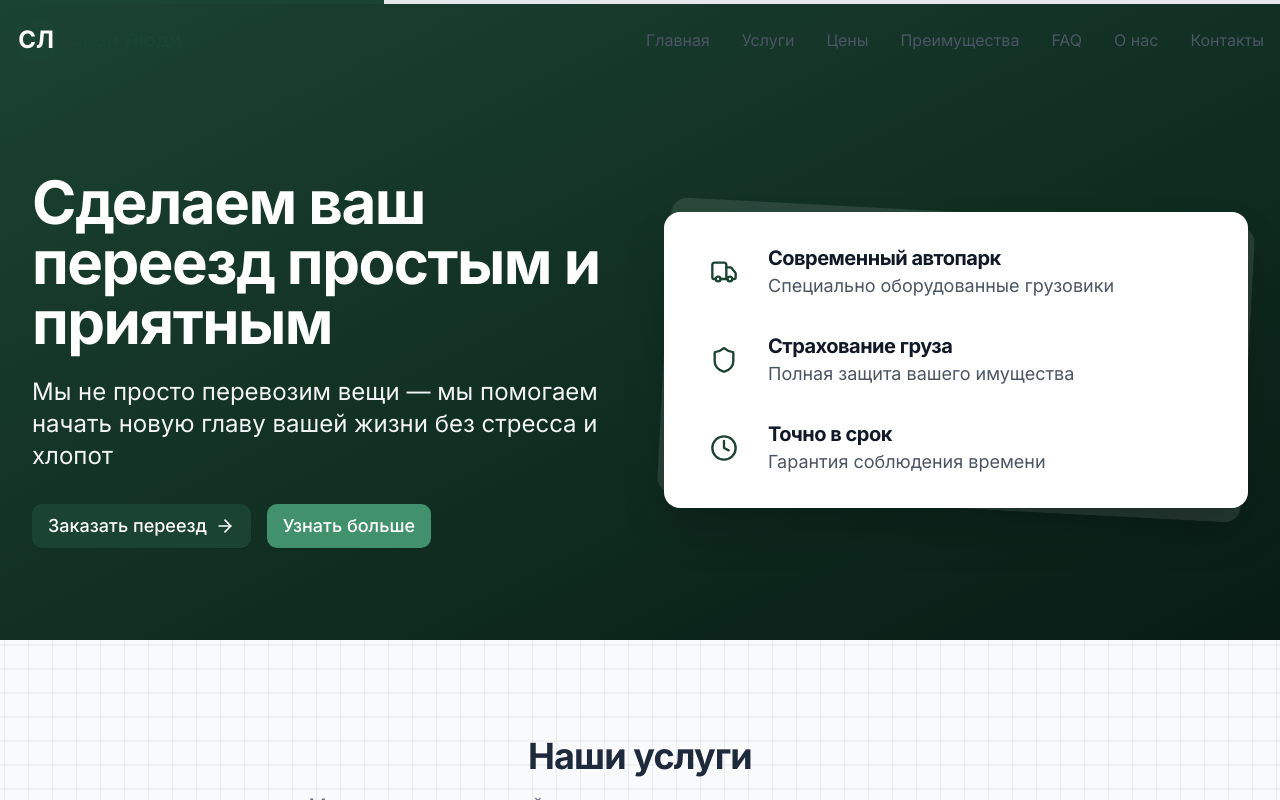
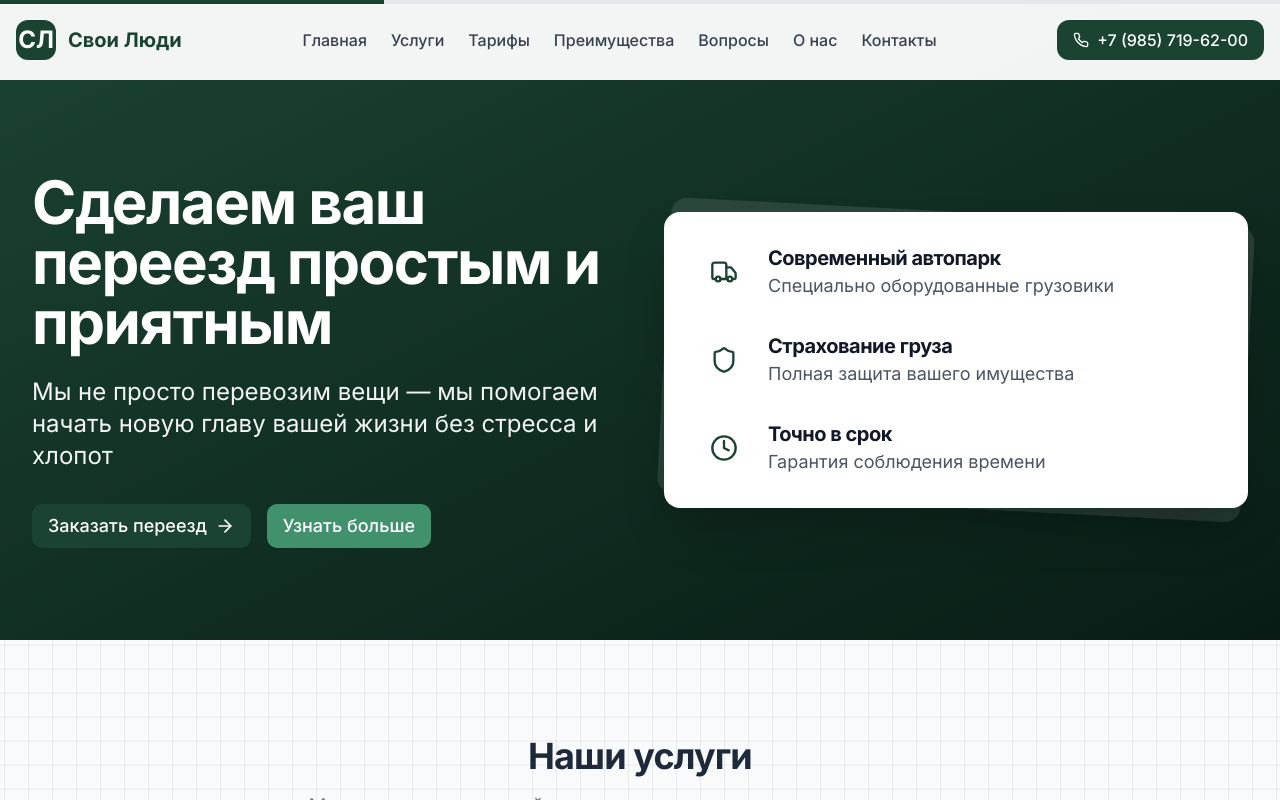
Before and after one commit to lesha358/svoiludi, a Next.js app: page / in a window 1280 px wide. Shown: the top 800 px of the page. Built offline with nearby package versions, Linux system fonts and the light colour scheme.

Commit message:
Исправлена навигация в Header: добавлена корректная обработка переходов между страницами

```diff
--- a/src/components/layout/Header.tsx
+++ b/src/components/layout/Header.tsx
@@ -2,51 +2,50 @@
 
 import { useState, useEffect } from 'react'
 import Link from 'next/link'
-import { useRouter } from 'next/navigation'
 import { Menu, X, Phone } from 'lucide-react'
 import { Button } from '@/components/ui/button'
 import { motion, AnimatePresence } from 'framer-motion'
 
-const navItems = [
-  { href: '/', label: 'Главная' },
-  { href: '/services', label: 'Услуги' },
-  { href: '/pricing', label: 'Цены' },
-  { href: '/advantages', label: 'Преимущества' },
-  { href: '/faq', label: 'FAQ' },
-  { href: '/about', label: 'О нас' },
-  { href: '/contacts', label: 'Контакты' }
-]
-
 export function Header() {
   const [isMenuOpen, setIsMenuOpen] = useState(false)
   const [isScrolled, setIsScrolled] = useState(false)
-  const router = useRouter()
 
   useEffect(() => {
     const handleScroll = () => {
-      setIsScrolled(window.scrollY > 0)
+      setIsScrolled(window.scrollY > 20)
     }
     window.addEventListener('scroll', handleScroll)
     return () => window.removeEventListener('scroll', handleScroll)
   }, [])
 
+  const navItems = [
+    { href: '/', label: 'Главная' },
+    { href: '/services', label: 'Услуги' },
+    { href: '/pricing', label: 'Тарифы' },
+    { href: '/advantages', label: 'Преимущества' },
+    { href: '/faq', label: 'Вопросы' },
+    { href: '/about', label: 'О нас' },
+    { href: '/contacts', label: 'Контакты' }
+  ]
+
   const handleNavClick = (href: string) => {
     setIsMenuOpen(false)
     if (href === '/') {
-      if (window.location.pathname === '/') {
-        window.scrollTo({ top: 0, behavior: 'smooth' })
-      } else {
-        router.push(href)
-      }
+      window.scrollTo({ top: 0, behavior: 'smooth' })
     } else {
-      router.push(href)
+      // Для остальных страниц используем обычную навигацию
+      window.location.href = href
     }
   }
 
   return (
-    <header className={`fixed top-0 left-0 right-0 z-50 transition-all duration-300 ${
-      isScrolled ? 'bg-white/80 backdrop-blur-sm shadow-sm' : 'bg-transparent'
-    }`}>
+    <header
+      className={`fixed w-full z-50 transition-all duration-300 ${
+        isScrolled
+          ? 'bg-white/80 backdrop-blur-md shadow-sm'
+          : 'bg-white/95 backdrop-blur-sm'
+      }`}
+    >
       <div className="container mx-auto px-4">
         <div className="flex items-center justify-between h-20">
           <Link
@@ -60,18 +59,33 @@ export function Header() {
           </Link>
 
           {/* Desktop Navigation */}
-          <nav className="hidden md:flex items-center space-x-8">
+          <nav className="hidden md:flex items-center space-x-6">
             {navItems.map((item) => (
-              <button
+              <Link
                 key={item.href}
-                onClick={() => handleNavClick(item.href)}
-                className="text-gray-600 hover:text-primary transition-colors relative group"
+                href={item.href}
+                onClick={(e) => {
+                  e.preventDefault()
+                  handleNavClick(item.href)
+                }}
+                className={`text-base font-medium relative group ${
+                  isScrolled ? 'text-gray-700' : 'text-gray-700'
+                }`}
               >
                 {item.label}
-                <span className="absolute bottom-0 left-0 w-full h-0.5 bg-primary transform scale-x-0 group-hover:scale-x-100 transition-transform duration-300" />
-              </button>
+                <span className="absolute bottom-0 left-0 w-full h-0.5 bg-primary opacity-0 group-hover:opacity-100"></span>
+              </Link>
             ))}
           </nav>
+
+          {/* Call Button - Desktop */}
+          <a
+            href="tel:+79857196200"
+            className="hidden md:inline-flex items-center gap-2 bg-primary text-white px-4 py-2 rounded-lg font-medium hover:bg-primary/90 transition-colors"
+          >
+            <Phone className="w-4 h-4" />
+            +7 (985) 719-62-00
+          </a>
 
           {/* Mobile Menu Button */}
           <div className="md:hidden flex items-center gap-4">
@@ -82,8 +96,8 @@ export function Header() {
               <Phone className="w-5 h-5" />
             </a>
             <button
+              className="p-2 rounded-lg transition-colors"
               onClick={() => setIsMenuOpen(!isMenuOpen)}
-              className="p-2 rounded-lg transition-colors"
             >
               {isMenuOpen ? (
                 <X className="h-6 w-6 text-gray-700" />
@@ -98,35 +112,29 @@ export function Header() {
         <AnimatePresence>
           {isMenuOpen && (
             <motion.div
-              initial={{ opacity: 0, y: -20 }}
-              animate={{ opacity: 1, y: 0 }}
-              exit={{ opacity: 0, y: -20 }}
-              className="fixed inset-0 bg-background/95 backdrop-blur-sm z-40"
+              initial={{ opacity: 0, height: 0 }}
+              animate={{ opacity: 1, height: 'auto' }}
+              exit={{ opacity: 0, height: 0 }}
+              transition={{ duration: 0.2 }}
+              className="md:hidden overflow-hidden"
             >
-              <div className="container mx-auto px-4 py-8">
-                <div className="flex justify-between items-center mb-8">
-                  <Link href="/" className="text-2xl font-bold text-primary">
-                    Свои Люди
-                  </Link>
-                  <button
-                    onClick={() => setIsMenuOpen(false)}
-                    className="text-gray-600 hover:text-gray-900"
-                  >
-                    <X className="w-6 h-6" />
-                  </button>
-                </div>
-                <nav className="flex flex-col space-y-4">
+              <nav className="py-4 bg-white shadow-lg rounded-lg mt-2">
+                <div className="flex flex-col space-y-4">
                   {navItems.map((item) => (
-                    <button
+                    <Link
                       key={item.href}
-                      onClick={() => handleNavClick(item.href)}
-                      className="text-xl text-gray-600 hover:text-primary transition-colors text-left"
+                      href={item.href}
+                      onClick={(e) => {
+                        e.preventDefault()
+                        handleNavClick(item.href)
+                      }}
+                      className="text-lg font-medium text-gray-700 hover:text-primary transition-colors px-4"
                     >
                       {item.label}
-                    </button>
+                    </Link>
                   ))}
-                </nav>
-              </div>
+                </div>
+              </nav>
             </motion.div>
           )}
         </AnimatePresence>
```
